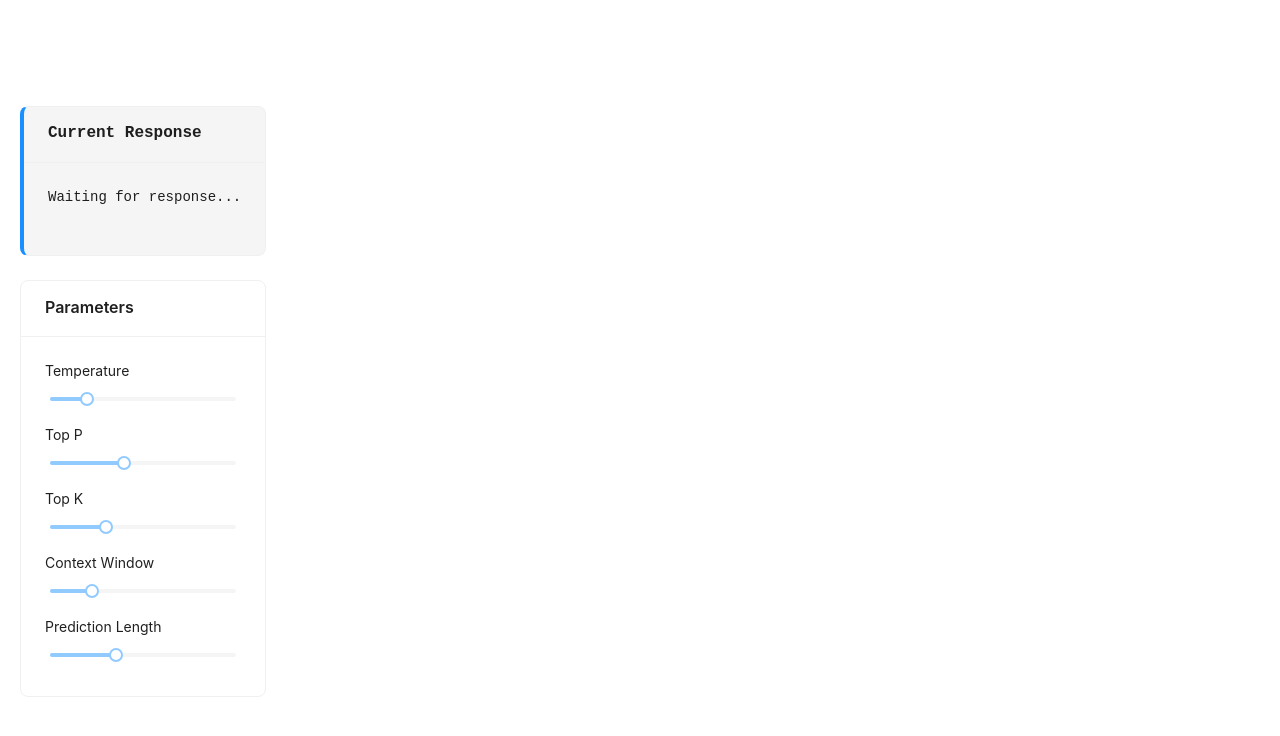
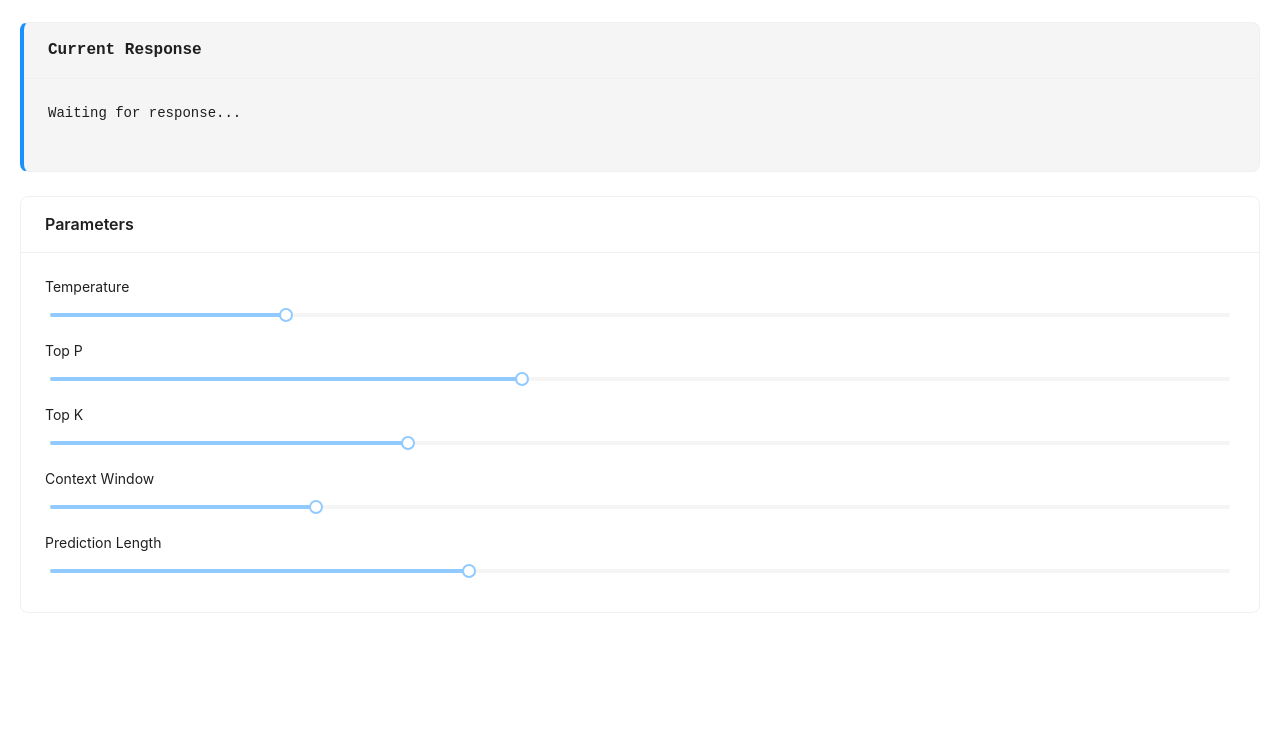
Before and after one commit to jakesimonds/wordSynth, a React (Vite) app in the folder frontend/: page / in a window 1280 px wide. Shown: the top 736 px of the page. Built offline with nearby package versions, Linux system fonts and the light colour scheme; no server answers.

Commit message:
box format fix

```diff
--- a/frontend/src/App.tsx
+++ b/frontend/src/App.tsx
@@ -3,7 +3,12 @@ import 'antd/dist/reset.css';
 
 function App() {
   return (
-    <div style={{ padding: '20px', maxWidth: '800px', margin: '0 auto' }}>
+    <div style={{
+      padding: '20px',
+      width: '100vw',  // Full viewport width
+      minHeight: '100vh',  // Full viewport height
+      boxSizing: 'border-box'  // Include padding in width calculation
+    }}>
       <LlamaStream />
     </div>
   );
--- a/frontend/src/components/LlamaStream.module.css
+++ b/frontend/src/components/LlamaStream.module.css
@@ -13,6 +13,8 @@
     white-space: pre-wrap;
     font-family: monospace;
     transition: all 0.3s ease;
+    width: 100%;
+    box-sizing: border-box;
 }
 
 .currentResponse {
@@ -40,3 +42,9 @@
         opacity: 1;
     }
 }
+
+/* Remove max-width constraints from Space components */
+:global(.ant-space) {
+    width: 100% !important;
+    max-width: none !important;
+}
```
